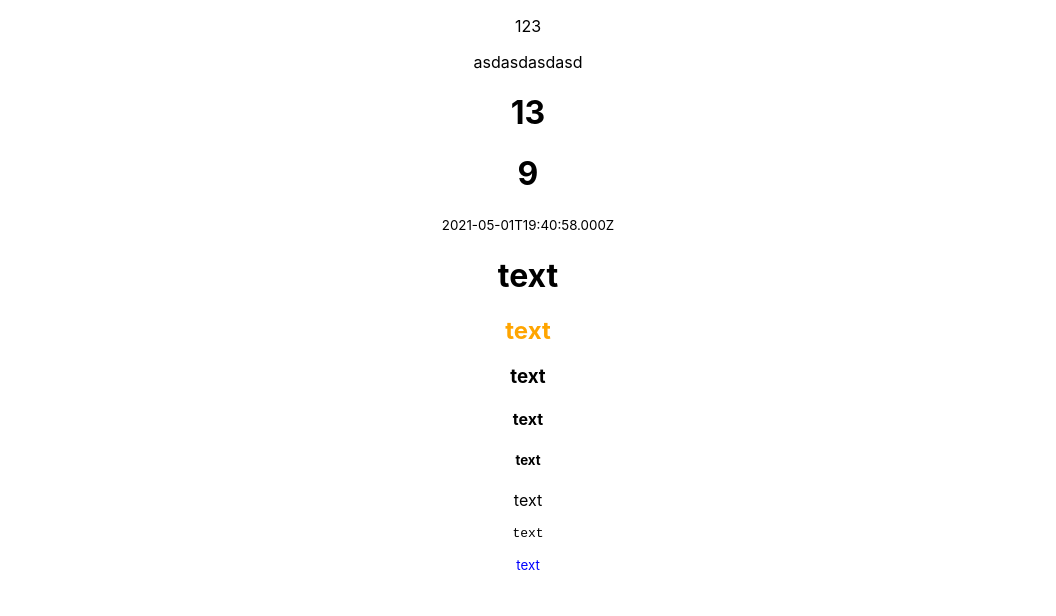
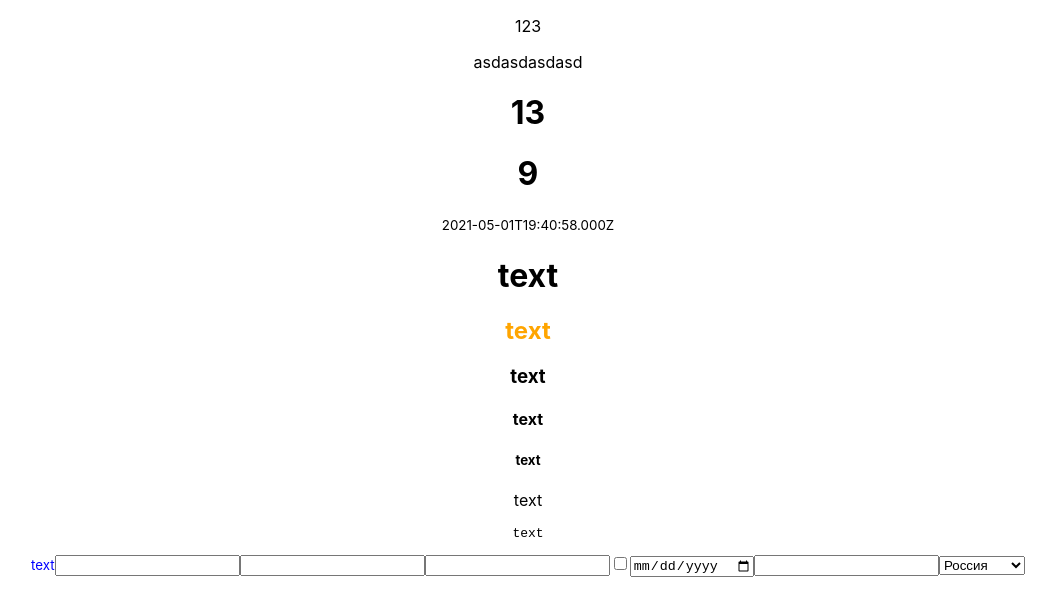
Before and after one commit to MaximErmoshin/my-site, a React (Create React App) app: page / in a window 1280 px wide. Shown: the top 616 px of the page, without its empty margins (112-1168 px from the left). Built offline with nearby package versions, Linux system fonts and the light colour scheme.

Commit message:
Добавили поля ввола и выбора

```diff
--- a/src/App.jsx
+++ b/src/App.jsx
@@ -1,13 +1,14 @@
 import logo from './logo.svg';
 import './App.css';
 import FirstPage from './pages/firstPage/firstPage';
+import InputPage from './pages/inputPage/inputPage';
 
 
 const App = () => {
   return (
     <div className="App">
       <FirstPage></FirstPage>
-
+      <InputPage></InputPage>
     </div>
   );
 }
--- /dev/null
+++ b/src/pages/inputPage/inputPage.jsx
@@ -0,0 +1,18 @@
+const InputPage = () => {
+
+    return (<>
+        <input type="text" />
+        <input type="password" />
+        <input type="number" />
+        <input type="checkbox" />
+        <input type="date" />
+        <input type="datetime" />
+        <select>
+            <option >Россия</option>
+            <option >Китай</option>
+            <option >Аргентина</option>
+        </select>
+    </>);
+}
+
+export default InputPage;
```
